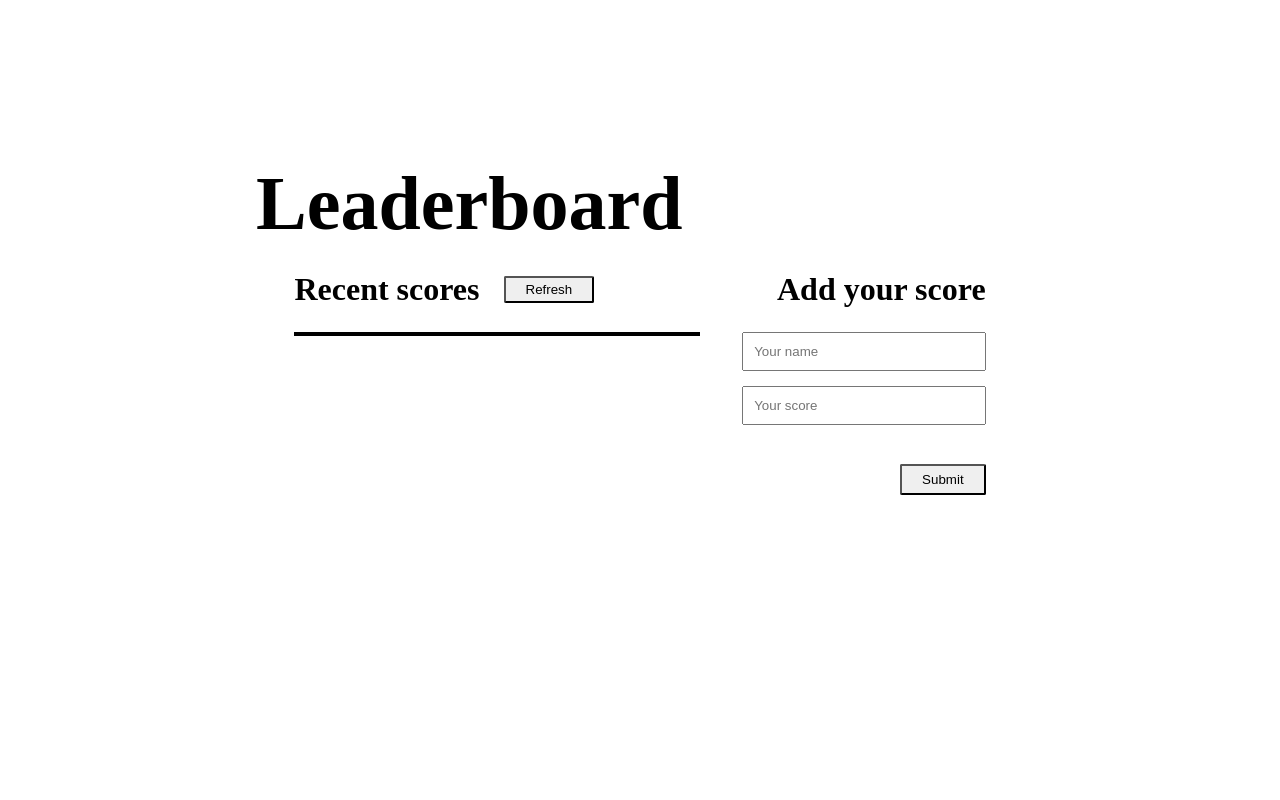
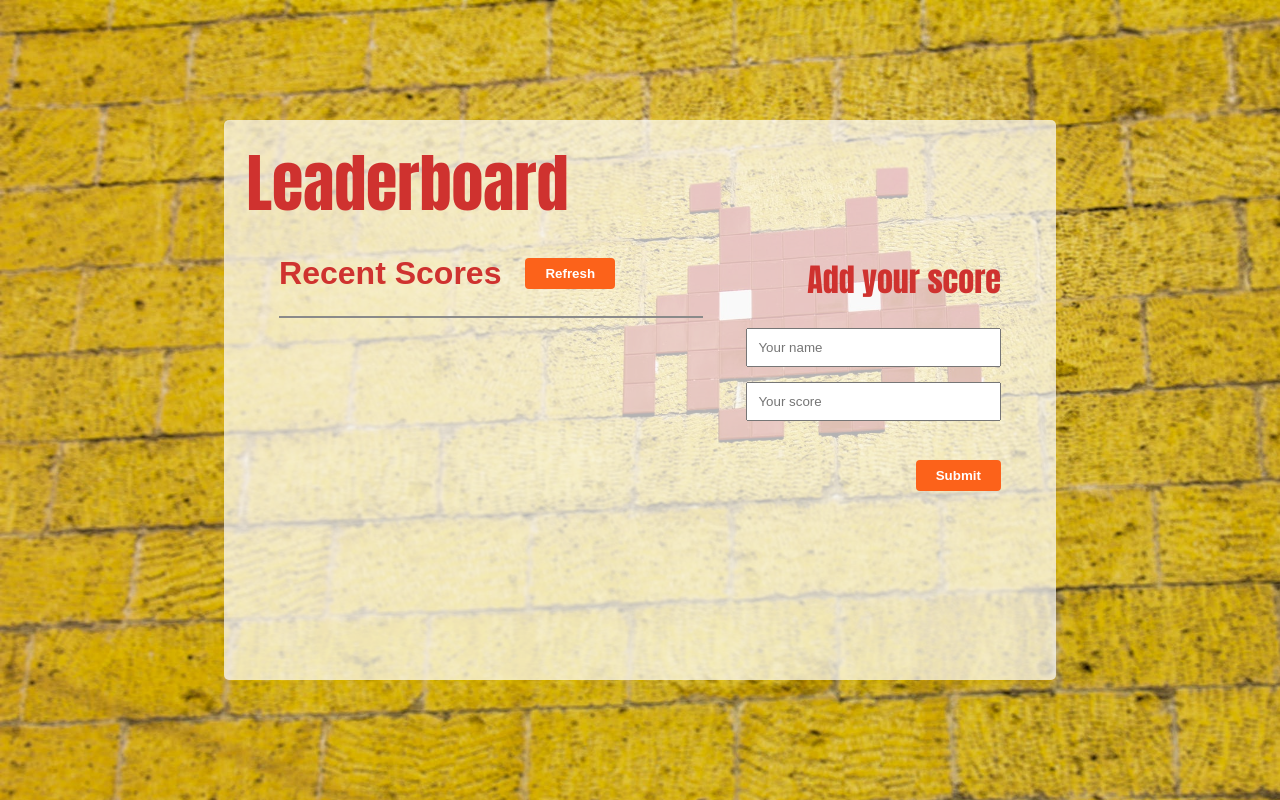
Before and after one commit to jchernandez87/Leaderboard, a website built with webpack: page src/index.html in a window 1280 px wide. Built offline with nearby package versions, Linux system fonts and the light colour scheme.

Commit message:
Add styling

```diff
--- a/src/index.html
+++ b/src/index.html
@@ -17,7 +17,7 @@
       <section class="bottom">
         <div class="left-div">
           <div class="recent">
-            <h2>Recent scores</h2>
+            <h2>Recent Scores</h2>
             <button class="refresh-btn" type="button">Refresh</button>
           </div>
           <ul class="score-list">
--- a/src/modules/getApi.js
+++ b/src/modules/getApi.js
@@ -45,8 +45,10 @@ const getScores = async () => {
   const { result } = data;
   result.forEach((elem) => {
     const listItem = document.createElement('li');
+    listItem.classList.add('list-item');
     listItem.textContent = elem.user;
     const score = document.createElement('span');
+    score.classList.add('score-text');
     score.textContent = elem.score;
     listItem.appendChild(score);
     scoreList.appendChild(listItem);
--- a/src/style.css
+++ b/src/style.css
@@ -10,20 +10,29 @@ main {
   justify-content: center;
   align-items: center;
   height: 100vh;
+  background-image: url('./assets/background.jpeg');
+  background-size: cover;
 }
 
 .container {
-  height: 60vh;
-  width: 60vw;
+  height: 70vh;
+  width: 65vw;
+  padding: 15px;
   display: flex;
   flex-direction: column;
   justify-content: space-around;
   align-items: center;
+  border-radius: 5px;
+  background-color: rgba(255, 255, 255, 0.7);
 }
 
 .title {
+  margin-left: 15px;
   width: 100%;
-  font-size: 38px;
+  font-size: 32px;
+  color: #cf322f;
+  font-family: Impact, Haettenschweiler, 'Arial Narrow Bold', sans-serif;
+  font-weight: 300;
 }
 
 .bottom {
@@ -50,13 +59,19 @@ main {
 }
 
 .recent h2 {
+  font-family: Arial, Helvetica, sans-serif;
+  color: #cf322f;
   font-size: 32px;
   margin-right: 24px;
 }
 
 .recent button {
-  padding: 4px 20px;
-  border-radius: 2px;
+  background-color: #fc621a;
+  color: white;
+  border: none;
+  font-weight: 600;
+  padding: 8px 20px;
+  border-radius: 4px;
 }
 
 .score-list {
@@ -64,7 +79,15 @@ main {
   display: grid;
   grid-template-columns: 1fr;
   grid-template-rows: auto;
-  border: 2px solid black;
+  border: 1px solid rgb(138, 138, 138);
+}
+
+.list-item {
+  font-family: cursive;
+}
+
+.score-text {
+  margin-left: 5px;
 }
 
 .score-list li {
@@ -72,7 +95,8 @@ main {
 }
 
 .score-list li:nth-child(odd) {
-  background-color: #d6d6d6;
+  background-color: #ff7332a8;
+  color: white;
 }
 
 .score-list li:nth-child(even) {
@@ -87,6 +111,8 @@ main {
 }
 
 .right-div h2 {
+  color: #cf322f;
+  font-family: Impact, Haettenschweiler, 'Arial Narrow Bold', sans-serif;
   font-size: 32px;
 }
 
@@ -104,6 +130,10 @@ main {
 }
 
 .right-div button {
-  padding: 6px 20px;
-  border-radius: 2px;
+  background-color: #fc621a;
+  color: white;
+  border: none;
+  font-weight: 600;
+  padding: 8px 20px;
+  border-radius: 4px;
 }
```
Also changed, not shown: dist/index.html, src/assets/background.jpeg (added), 1 other file.
